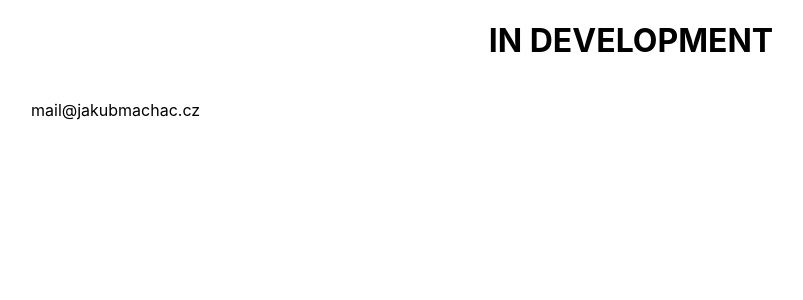
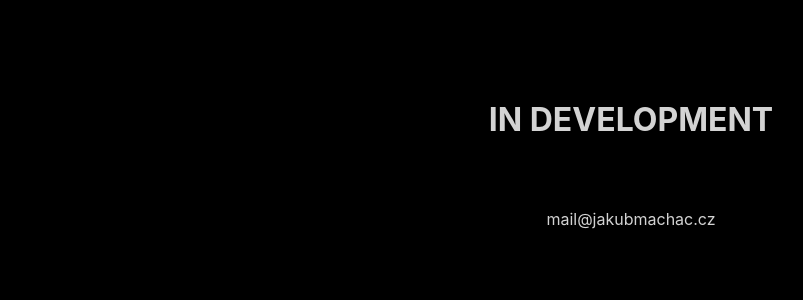
Before and after one commit to machacjakub/machacjakub.github.io, a React (Create React App) app in the folder my-app/: page / in a window 1280 px wide. Shown: the top 300 px of the page, without its empty margins (9-812 px from the left). Built offline with nearby package versions, Linux system fonts and the light colour scheme.

Commit message:
In dev. + email + black

```diff
--- a/my-app/src/App.css
+++ b/my-app/src/App.css
@@ -36,3 +36,12 @@
     transform: rotate(360deg);
   }
 }
+
+.center{
+  text-align: center;
+}
+
+.indev{
+  background-color: black;
+  color: lightgrey;
+}
--- a/my-app/src/App.js
+++ b/my-app/src/App.js
@@ -3,10 +3,10 @@ import './App.css';
 
 function App() {
   return (
-    <>
-      <h1 style={{textAlign: "center"}}>IN DEVELOPMENT</h1>
-      <p style={{margin: "40px"}}>mail@jakubmachac.cz</p>
-    </>
+    <div className="indev">
+      <h1 className="center" style={{marginTop: "100px"}}>IN DEVELOPMENT</h1>
+      <p className="center" style={{marginTop: "70px"}}>mail@jakubmachac.cz</p>
+    </div>
   );
 }
 
--- a/my-app/src/index.css
+++ b/my-app/src/index.css
@@ -5,6 +5,7 @@ body {
     sans-serif;
   -webkit-font-smoothing: antialiased;
   -moz-osx-font-smoothing: grayscale;
+  background-color: black;
 }
 
 code {
```
